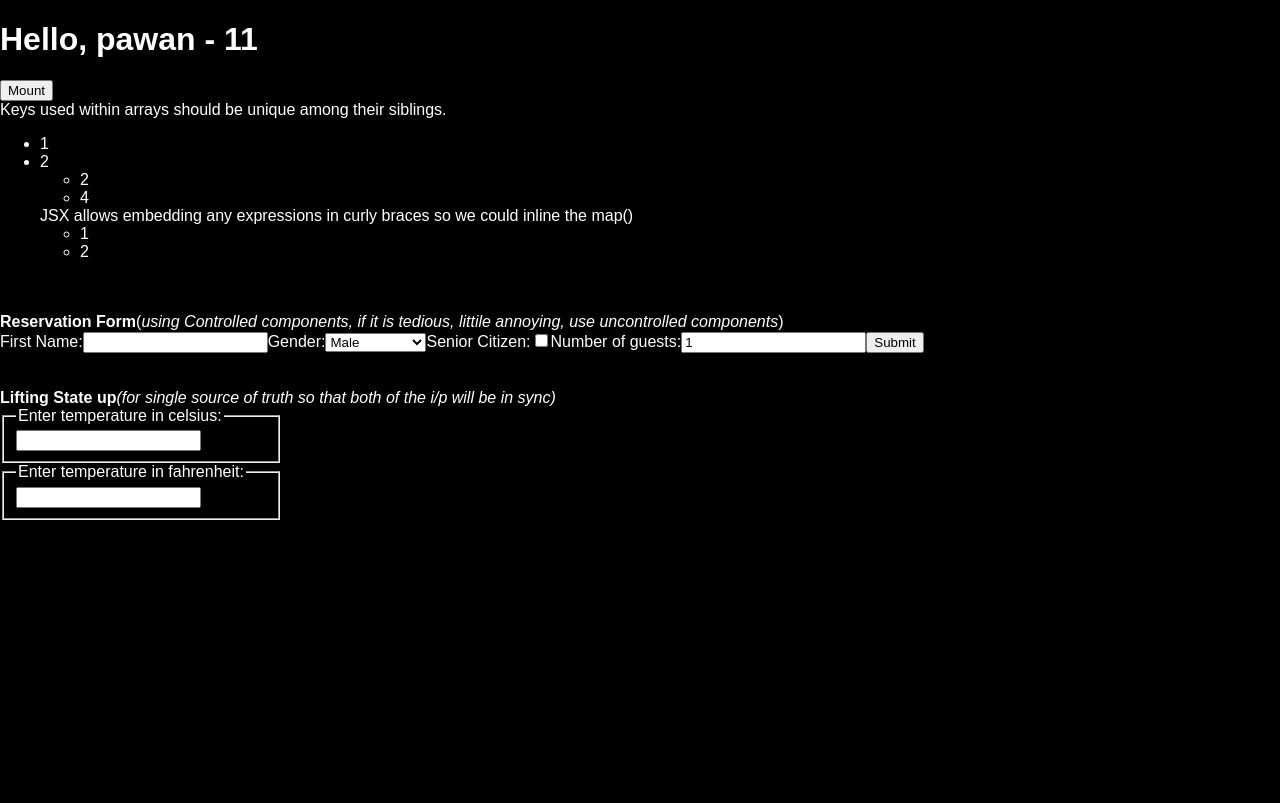
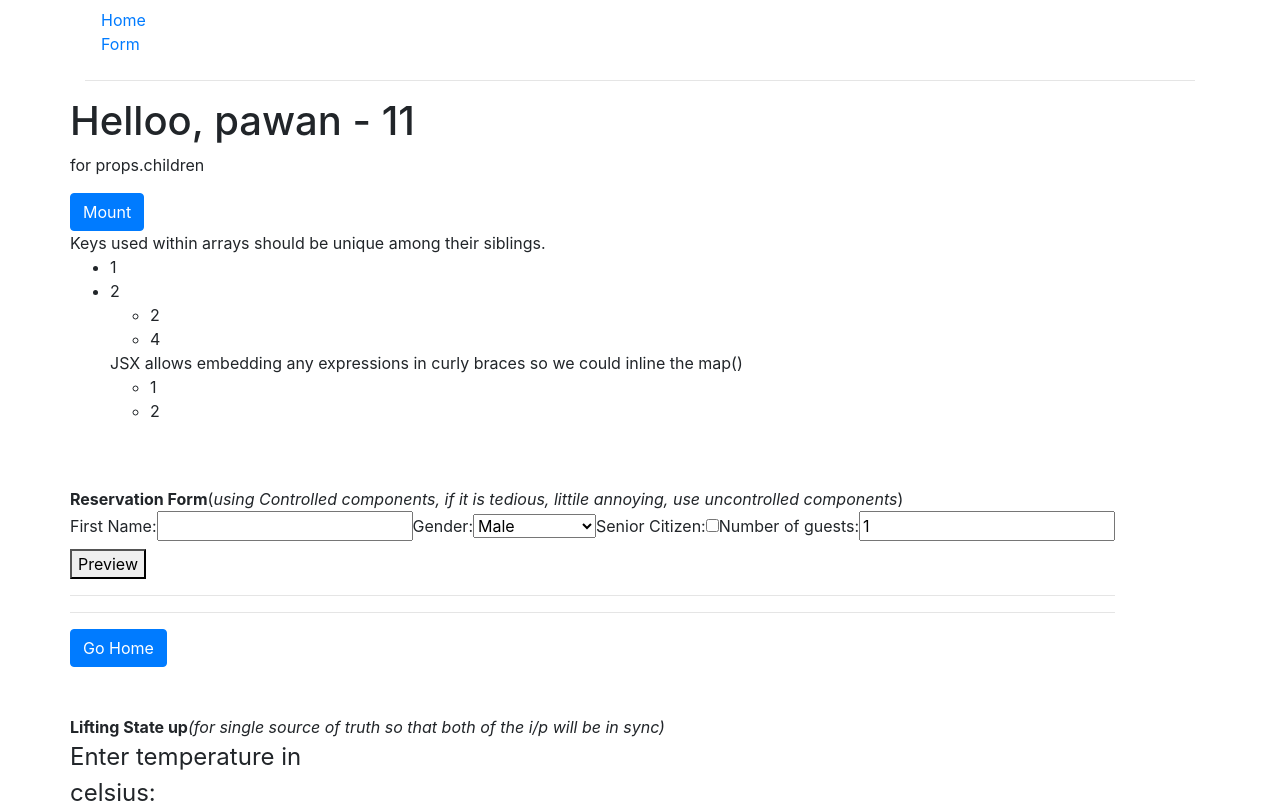
Before and after one commit to pchourasia/React-tutorial, a React (Create React App) app: page / in a window 1280 px wide. Shown: the top 803 px of the page. Built offline with nearby package versions, Linux system fonts and the light colour scheme.

Commit message:
Router, Form Preview, Bootstrap

```diff
--- a/package.json
+++ b/package.json
@@ -3,8 +3,11 @@
   "version": "0.1.0",
   "private": true,
   "dependencies": {
+    "bootstrap": "^4.3.0",
+    "history": "^4.7.2",
     "react": "^16.3.0",
     "react-dom": "^16.3.0",
+    "react-router": "^3.2.1",
     "react-scripts": "1.1.2"
   },
   "scripts": {
--- a/public/index.html
+++ b/public/index.html
@@ -20,6 +20,8 @@
       Learn how to configure a non-root public URL by running `npm run build`.
     -->
     <title>React App</title>
+    <script src="https://code.jquery.com/jquery-3.3.1.slim.min.js" integrity="sha384-q8i/X+965DzO0rT7abK41JStQIAqVgRVzpbzo5smXKp4YfRvH+8abtTE1Pi6jizo" crossorigin="anonymous"></script>
+    <script src="https://cdnjs.cloudflare.com/ajax/libs/popper.js/1.14.6/umd/popper.min.js" integrity="sha384-wHAiFfRlMFy6i5SRaxvfOCifBUQy1xHdJ/yoi7FRNXMRBu5WHdZYu1hA6ZOblgut" crossorigin="anonymous"></script>
   </head>
   <body>
     <noscript>
--- a/src/App.js
+++ b/src/App.js
@@ -1,9 +1,13 @@
 import React, { Component } from 'react';
 import ReactDOM from 'react-dom';
+
+import {Router, Route, browserHistory, IndexRoute} from "react-router";
 import logo from './logo.svg';
 import './App.css';
+import '../node_modules/bootstrap/dist/css/bootstrap.css';
 import Reservation from './Form.js';
 import TemperatureCalculator from './Temperature Calculator';
+import {Root} from './Root.js';
 
 // function Welcome(props){   //stateless component
 //   return <h1>Hello, {props.name}</h1>
@@ -53,7 +57,10 @@ class Welcome extends Component{
   }
   render(){
     console.log(this.state);
-    return <h1>Hello, {this.props.name} - {this.state.a}</h1>
+    return <div>
+              <h1>Helloo, {this.props.name} - {this.state.a}</h1>
+              {this.props.children}
+            </div>
   }
 
   componentDidMount(){
@@ -65,13 +72,13 @@ class Welcome extends Component{
 
 function MountBtn(props){
   return(
-    <button onClick={props.onClick}>Mount</button>
+    <button className="btn btn-primary" onClick={props.onClick}>Mount</button>
   )
 }
 
 function UnMountBtn(props){
   return(
-    <button onClick={props.onClick}>UnMount</button>
+    <button className="btn btn-success" onClick={props.onClick}>UnMount</button>
   )
 }
 
@@ -84,7 +91,7 @@ function ListItem(props){
 
 function NumberList(props){
   const numbers = props.numbers;
-  const listItems = numbers.map((number) =>  //key is must to know react which el has manipulations.
+  const listItems = numbers.map((number) =>  //key is must to know react which el has manipulations, otherwise react will check every el.
     <li key={number.toString()}>
       {number}
     </li>
@@ -109,7 +116,24 @@ function NumberList(props){
   );
 }
 
-class App extends Component {
+class App extends Component{
+  render(){
+    return(
+        <Router history={browserHistory}>
+          <Route path={"/"} component={Root}>
+            <IndexRoute component={Home}/>
+            <Route path={"home"} component={Home}/>
+            <Route path={"form"} component={Reservation}/>
+          </Route>
+          <Route path={"temp"} component={TemperatureCalculator}/>
+        </Router>
+
+
+    );
+  }
+}
+
+class Home extends Component {
   constructor(props){
     super(props);
     this.state = {
@@ -141,8 +165,13 @@ class App extends Component {
   //   backgroundColor:'black'
   // }
     return (    //<div style={divStyle}>
-      <div>
-        <Welcome name='pawan' num='0'/>
+      <div className="container">
+        <div className="row">
+          <div className="col-xs-10 col-xs-offset-1">
+        <Welcome name='pawan' num='0'>
+          <p>for props.children</p>
+        </Welcome>
+
         {btn}
         <div id='clock'/>
         Keys used within arrays should be unique among their siblings.<br/>
@@ -155,6 +184,8 @@ class App extends Component {
         <Reservation/>
         <br/><br/><b>Lifting State up</b><i>(for single source of truth so that both of the i/p will be in sync)</i>
         <TemperatureCalculator/>
+          </div>
+        </div>
       </div>
     );
   }
--- a/src/Form.js
+++ b/src/Form.js
@@ -1,4 +1,5 @@
 import React, {Component} from 'react';
+import {browserHistory} from 'react-router';
 
 class Reservation extends Component{
     constructor(props){
@@ -7,19 +8,27 @@ class Reservation extends Component{
             firstName: '',
             gender: 'male',
             senioCitizen: false,
-            numberOfGuests: 1
+            numberOfGuests: 1,
+            visible: "none"
         };
         this.handleInputChange = this.handleChange.bind(this);
         this.submitForm = this.submitForm.bind(this);
     }
 
-    submitForm(){
+    submitForm(e){
+        e.preventDefault();
+        this.setState({
+            visible:"block"
+        });
+    }
 
+    onNavigateHome(){
+        browserHistory.push("/home");
     }
 
     handleChange(event){
         const target = event.target;
-        const value = target.type === 'checkbox' ? target.checked : target.value;
+        const value = target.type === 'checkbox' ? target.checked : target.value; //To-Do: not getting checkbox value
         const name = target.name;
         this.setState({
             [name]: value
@@ -28,6 +37,7 @@ class Reservation extends Component{
 
     render(){
         return(
+            <div>
             <form>
                 <label>
                     First Name:
@@ -49,8 +59,19 @@ class Reservation extends Component{
                     Number of guests:
                     <input name="numberOfGuests" type="number" value={this.state.numberOfGuests} onChange={this.handleInputChange}/>
                 </label>
-                <button onClick={this.submitForm}>Submit</button>
+                <br/>
+                <button onClick={this.submitForm}>Preview</button>
             </form>
+            <hr/>
+            <div style={{display:`${this.state.visible}`}}>
+                Name: {this.state.firstName}<br/>
+                Gender: {this.state.gender}<br/>
+                senioCitizen: {this.state.seniorCitizen}<br/>
+                Number of guests: {this.state.numberOfGuests}
+            </div>
+            <hr/>
+            <button className="btn btn-primary" onClick={this.onNavigateHome}>Go Home</button>
+            </div>
         );
     }
 }
--- /dev/null
+++ b/src/Header.js
@@ -0,0 +1,17 @@
+import React, {Component} from "react";
+import {Link} from "react-router";
+
+export const Header = (props)=>{
+    return(
+        <nav className="navbar navbar-default">
+            <div className="container">
+                <div className="navbar-header">
+                    <ul className="nav navbar-nav">
+                        <li><Link to={"/home"} activeStyle={{color:"red"}}>Home</Link></li>
+                        <li><Link to={"/form"} activeStyle={{color:"red"}}>Form</Link></li>
+                    </ul>
+                </div>
+            </div>
+        </nav>
+    );
+}
--- /dev/null
+++ b/src/Root.js
@@ -0,0 +1,22 @@
+import React, {Component} from "react";
+import {Header} from "./Header.js";
+
+export class Root extends Component{
+    render(){
+        return(
+            <div className="container">
+                <div className="row">
+                    <div className="col-xs-10 col-xs-offset-1">
+                        <Header/>
+                    </div>
+                </div>
+                <hr/>
+                <div className="row">
+                    <div className="col-xs-10 col-xs-offset-1">
+                        {this.props.children}
+                    </div>
+                </div>
+            </div>
+        );
+    }
+}
```
Also changed, not shown: src/Temperature Calculator.js (+6 -1 lines), 1 other file (tests, documents, lock files or other folders).
